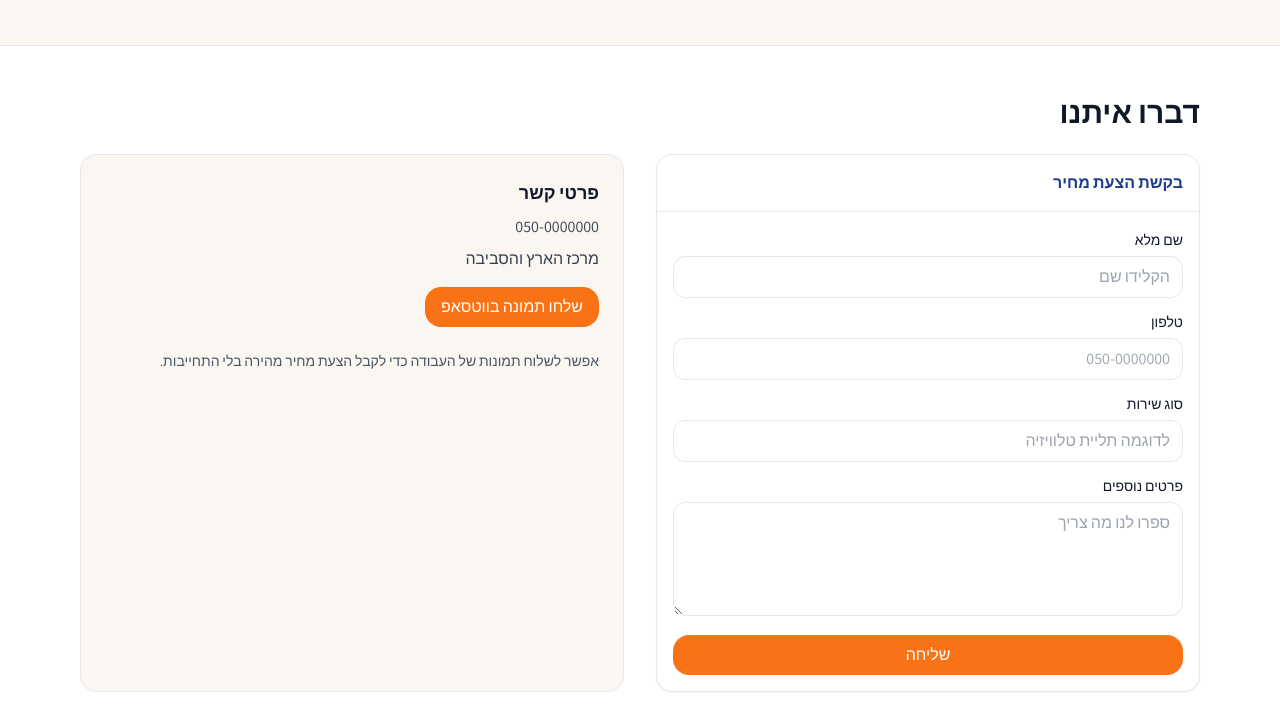
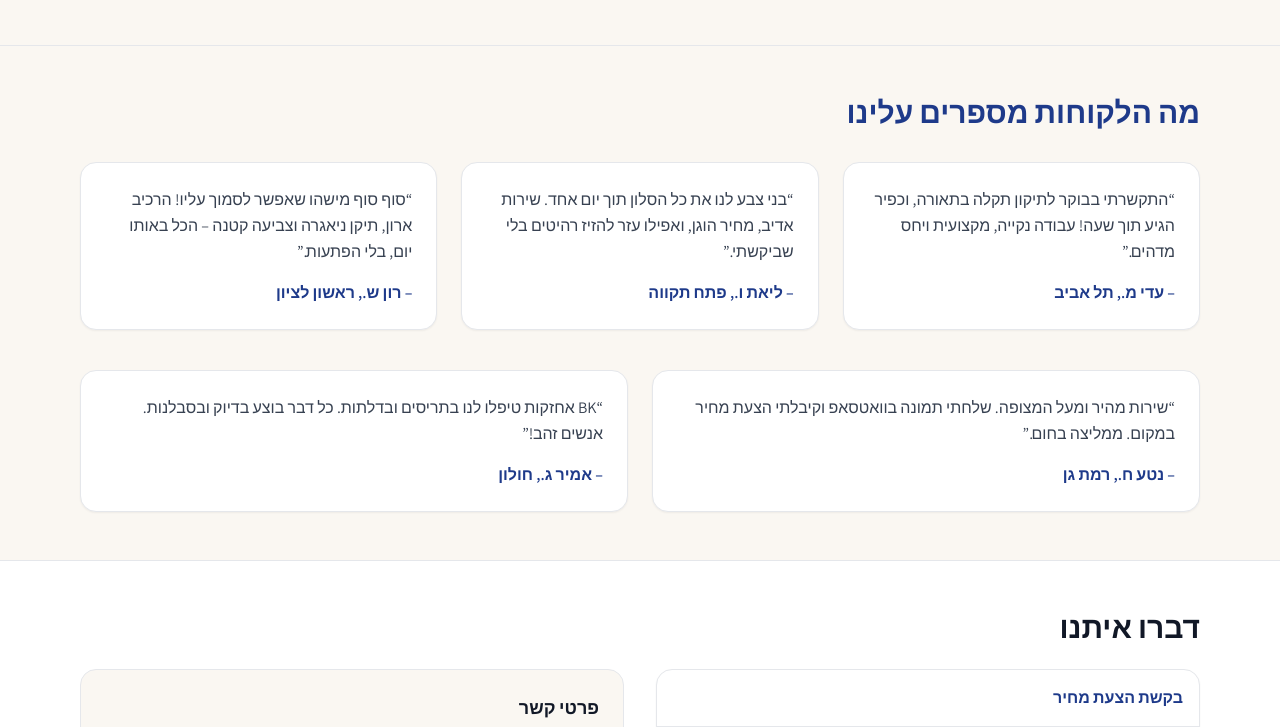
Before and after one commit to bennyot-cloud/bk-site, a plain HTML site: page index.html in a window 1280 px wide. Shown: the part 2117-2844 px from the top of the page. Drawn offline with nearby package versions, Linux system fonts and the light colour scheme.

Commit message:
Update index.html

```diff
--- a/index.html
+++ b/index.html
@@ -23,7 +23,7 @@
     }
   </script>
   <style>
-    body { font-family: "Assistant", system-ui, -apple-system, "Segoe UI", Roboto, "Helvetica Neue", Arial, "Noto Sans", "Apple Color Emoji", "Segoe UI Emoji"; }
+    body { font-family: "Assistant", system-ui, -apple-system, "Segoe UI", Roboto, "Helvetica Neue", Arial; }
   </style>
 </head>
 <body class="bg-bg text-gray-900">
@@ -85,7 +85,6 @@
   <section id="services" class="max-w-6xl mx-auto px-4 py-12">
     <h2 class="text-3xl md:text-4xl font-bold mb-8">שירותים מובילים</h2>
     <div class="grid md:grid-cols-2 lg:grid-cols-3 gap-6">
-      <!-- Card -->
       <div class="rounded-2xl bg-white border shadow-sm">
         <div class="p-4 border-b text-xl font-semibold text-brand">עבודות כלליות</div>
         <ul class="p-4 list-disc pr-5 text-gray-700 space-y-1">
@@ -130,7 +129,6 @@
     <div class="max-w-6xl mx-auto px-4">
       <h3 class="text-2xl md:text-3xl font-bold mb-8">מחירים לדוגמה</h3>
       <div class="grid md:grid-cols-3 gap-6">
-        <!-- Price Card -->
         <div class="rounded-2xl bg-white border shadow-sm">
           <div class="p-4 border-b flex items-center justify-between">
             <span class="font-semibold">ביקור טכנאי</span>
@@ -165,7 +163,7 @@
     </div>
   </section>
 
-  <!-- Before & After (נשאיר דמו עד שיהיו תמונות אמיתיות) -->
+  <!-- Before & After (דמו זמני) -->
   <section class="max-w-6xl mx-auto px-4 py-12">
     <h3 class="text-2xl md:text-3xl font-bold mb-6">לפני ואחרי</h3>
     <div class="grid md:grid-cols-3 gap-6">
@@ -197,6 +195,51 @@
         <div class="p-4 border-t">
           <div class="text-sm text-gray-600">החלפת ברז וכיור</div>
           <div class="text-xs text-gray-500">* דוגמאות זמניות. נחליף לשלכם כשיהיו.</div>
+        </div>
+      </div>
+    </div>
+  </section>
+
+  <!-- Testimonials -->
+  <section id="testimonials" class="bg-bg py-12 border-t">
+    <div class="max-w-6xl mx-auto px-4">
+      <h3 class="text-2xl md:text-3xl font-bold mb-8 text-brand">מה הלקוחות מספרים עלינו</h3>
+
+      <div class="grid md:grid-cols-3 gap-6">
+        <div class="rounded-2xl bg-white border shadow-sm p-6">
+          <div class="text-gray-700 leading-relaxed">
+            “התקשרתי בבוקר לתיקון תקלה בתאורה, וכפיר הגיע תוך שעה! עבודה נקייה, מקצועית ויחס מדהים.”
+          </div>
+          <div class="mt-4 font-semibold text-brand">– עדי מ., תל אביב</div>
+        </div>
+
+        <div class="rounded-2xl bg-white border shadow-sm p-6">
+          <div class="text-gray-700 leading-relaxed">
+            “בני צבע לנו את כל הסלון תוך יום אחד. שירות אדיב, מחיר הוגן, ואפילו עזר להזיז רהיטים בלי שביקשתי.”
+          </div>
+          <div class="mt-4 font-semibold text-brand">– ליאת ו., פתח תקווה</div>
+        </div>
+
+        <div class="rounded-2xl bg-white border shadow-sm p-6">
+          <div class="text-gray-700 leading-relaxed">
+            “סוף סוף מישהו שאפשר לסמוך עליו! הרכיב ארון, תיקן ניאגרה וצביעה קטנה – הכל באותו יום, בלי הפתעות.”
+          </div>
+          <div class="mt-4 font-semibold text-brand">– רון ש., ראשון לציון</div>
+        </div>
+      </div>
+
+      <div class="mt-10 grid md:grid-cols-2 gap-6">
+        <div class="rounded-2xl bg-white border shadow-sm p-6">
+          <div class="text-gray-700 leading-relaxed">
+            “שירות מהיר ומעל המצופה. שלחתי תמונה בוואטסאפ וקיבלתי הצעת מחיר במקום. ממליצה בחום.”
+          </div>
+          <div class="mt-4 font-semibold text-brand">– נטע ח., רמת גן</div>
+        </div>
+        <div class="rounded-2xl bg-white border shadow-sm p-6">
+          <div class="text-gray-700 leading-relaxed">
+            “BK אחזקות טיפלו לנו בתריסים ובדלתות. כל דבר בוצע בדיוק ובסבלנות. אנשים זהב!”
+          </div>
+          <div class="mt-4 font-semibold text-brand">– אמיר ג., חולון</div>
         </div>
       </div>
     </div>
```
